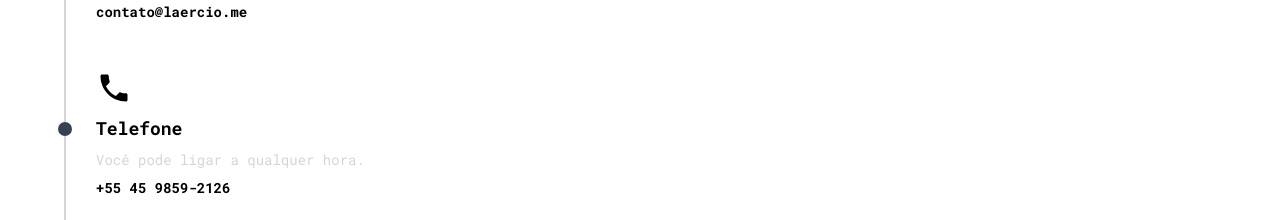
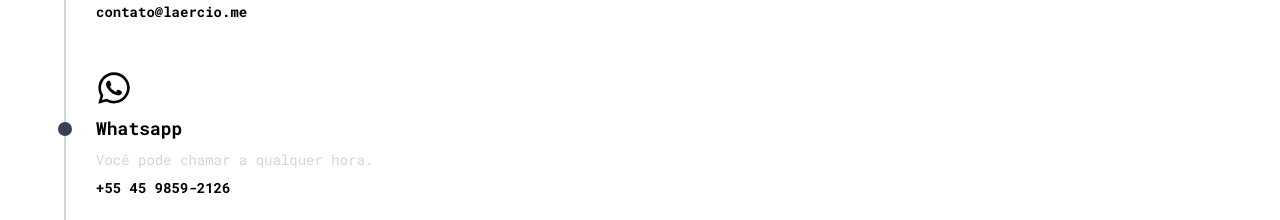
Before and after one commit to LaercioMLB/portfolio-laercio-2025, a React (Vite) app: page /contact in a window 1280 px wide. Shown: the part 567-787 px from the top of the page. Built offline with nearby package versions, Linux system fonts and the light colour scheme.

Commit message:
fix: correção de mensagem

```diff
--- a/package.json
+++ b/package.json
@@ -1,7 +1,7 @@
 {
   "name": "portfolio-laercio-2025",
   "private": true,
-  "version": "2.0.0",
+  "version": "2.1.0",
   "type": "module",
   "scripts": {
     "dev": "vite",
--- a/src/pages/Contact.tsx
+++ b/src/pages/Contact.tsx
@@ -1,4 +1,5 @@
-import { MdEmail, MdPhone } from "react-icons/md";
+import { MdEmail } from "react-icons/md";
+import { FaWhatsapp } from "react-icons/fa";
 
 export default function Contact() {
   const contactItems = [
@@ -7,28 +8,19 @@ export default function Contact() {
       title: "E-mail",
       subtitle: "Tem alguma dúvida?",
       detail: "contato@laercio.me",
+      link: "mailto:contato@laercio.me",
     },
     {
-      icon: <MdPhone className="text-4xl " />,
-      title: "Telefone",
-      subtitle: "Você pode ligar a qualquer hora.",
+      icon: <FaWhatsapp className="text-4xl " />,
+      title: "Whatsapp",
+      subtitle: "Você pode chamar a qualquer hora.",
       detail: "+55 45 9859-2126",
+      link: "https://wa.me/554598592126?text=Olá%20Laercio,%20gostaria%20de%20falar%20com%20você!",
     },
   ];
   return (
     <div className="flex flex-col">
       <h1 className="text-2xl font-bold ml-3">Como prefere falar comigo?</h1>
-      {/* <div className="flex flex-col">
-        {contactItems.map((item, idx) => (
-          <div key={idx} className="flex flex-col space-y-2  m-10">
-            {item.icon}
-            <h3 className="text-lg font-semibold ">{item.title}</h3>
-            <p className="text-sm text-gray-300">{item.subtitle}</p>
-            <p className="text-sm font-semibold">{item.detail}</p>
-          </div>
-        ))}
-      </div> */}
-
       <div className="relative flex flex-col mt-10">
         {contactItems.map((item, idx) => (
           <div key={idx} className="relative flex items-start pb-12">
@@ -43,7 +35,14 @@ export default function Contact() {
               {item.icon}
               <h3 className="text-lg font-semibold ">{item.title}</h3>
               <p className="text-sm text-gray-300">{item.subtitle}</p>
-              <p className="text-sm font-semibold">{item.detail}</p>
+              <a
+                href={item.link}
+                target="_blank"
+                rel="noopener noreferrer"
+                className="text-sm font-semibold hover:underline"
+              >
+                {item.detail}
+              </a>
             </div>
           </div>
         ))}
```
